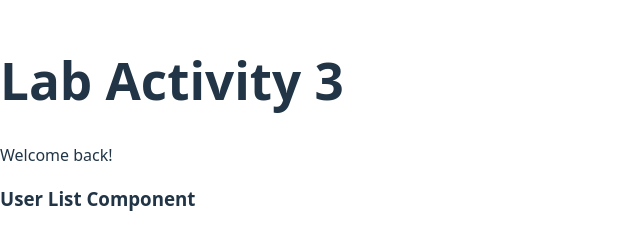
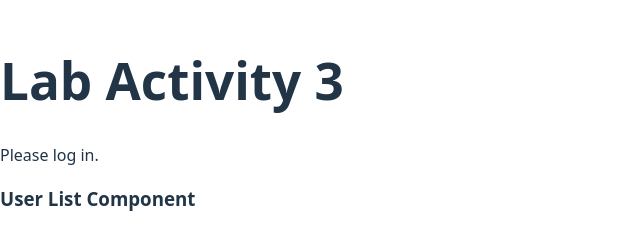
Before and after one commit to princedwayne32/react-es6-lab, a React (Vite) app: page / in a window 1280 px wide. Shown: the part 113-346 px from the top of the page, without its empty margins (0-640 px from the left). Built offline with nearby package versions, Linux system fonts and the light colour scheme; no server answers.

Commit message:
Updated login status

```diff
--- a/src/App.jsx
+++ b/src/App.jsx
@@ -5,7 +5,7 @@ import UserAPI from './UserAPI'; // Import API component
 
 function App() {
   const users = ['Alice', 'Bob', 'Charlie'];
-  const isLoggedIn = true;
+  const isLoggedIn = false;
 
   return (
     <div>
```
